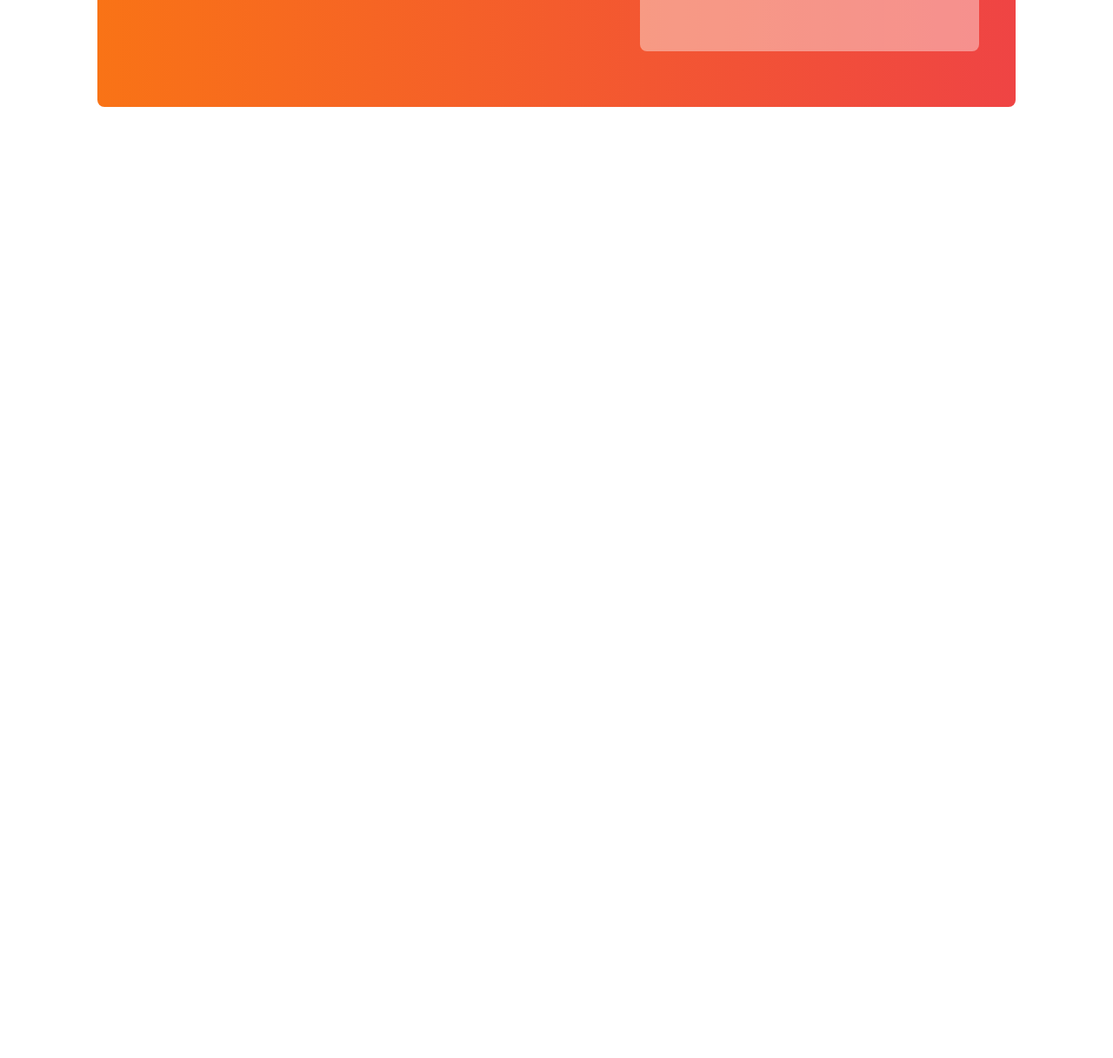
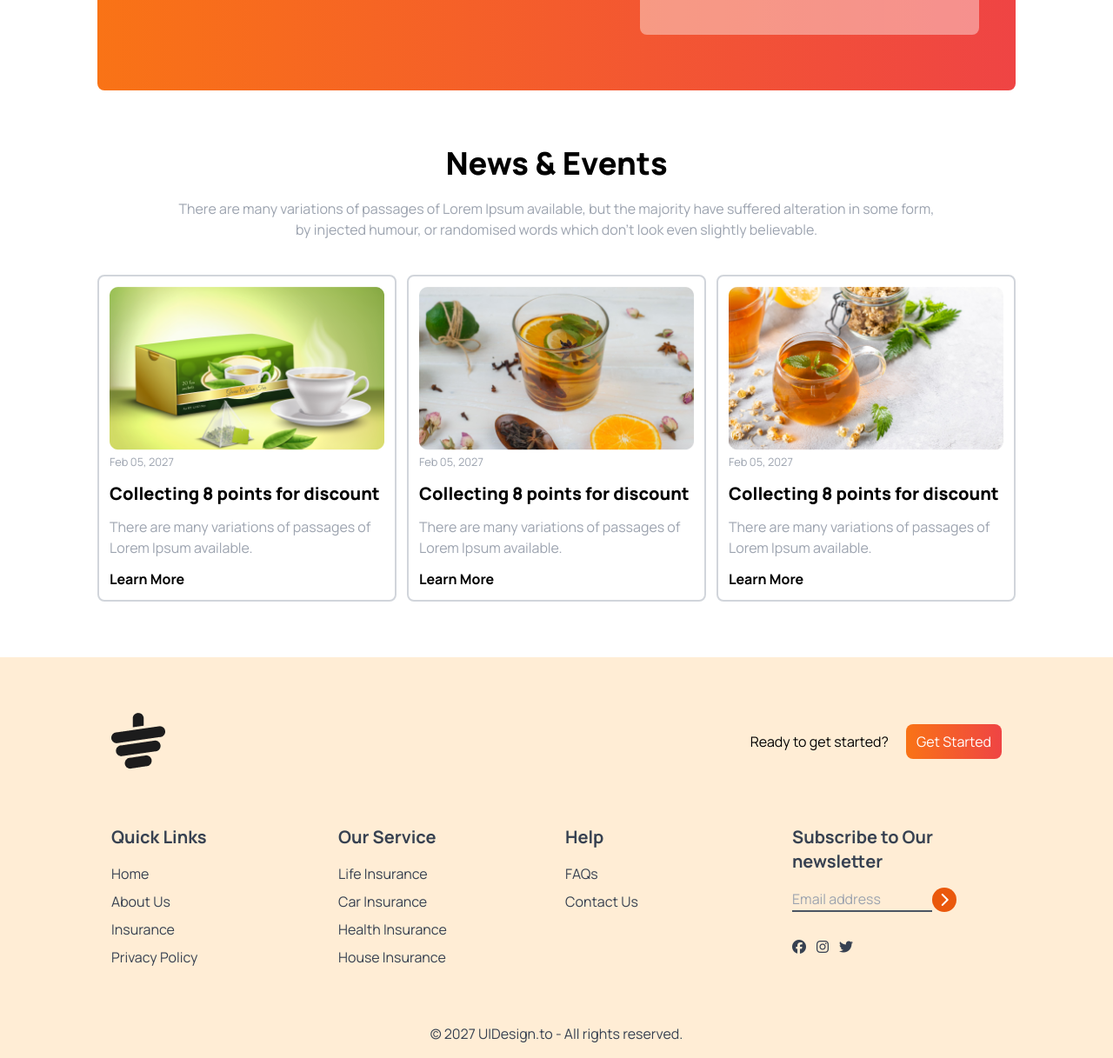
Before and after one commit to rejaulvoice18/tea-house-tailwind, a plain HTML site: page index.html in a window 1280 px wide. Shown: the part 2084-3301 px from the top of the page at 87% size. Before the commit the page ends 2271 px from the top, so only its background shows below. Drawn offline with nearby package versions, Linux system fonts and the light colour scheme.

Commit message:
done full website by tailwind

```diff
--- a/index.html
+++ b/index.html
@@ -18,13 +18,16 @@
         extend: {
           colors: {
             clifford: '#da373d',
+          },
+          fontFamily: {
+            manrope: ['Manrope', 'sans-serif'],
           }
         }
       }
     }
   </script>
 </head>
-<body>
+<body class="font-manrope">
     <main class="max-w-screen-xl mx-auto px-16 lg:px-28">
         <header class="flex pt-10 mb-20 ">
             <!--Banner Content-->
@@ -168,6 +171,108 @@
                 </div>
             </div>
         </section>
+        <!--News & Events Section-->
+        <section class="mb-16">
+            <div>
+                <div class="text-center">
+                    <h3 class="text-4xl font-extrabold mb-5">News & Events</h3>
+                    <p class="text-gray-400 w-5/6 mx-auto">There are many variations of passages of Lorem Ipsum available, but the majority have suffered alteration in some form, by injected humour, or randomised words which don't look even slightly believable. </p>
+                </div>
+            </div>
+            <!--News Card-->
+            <div class="grid grid-cols-1 md:grid-cols-3 mt-10 gap-3">
+                <!--Card One-->
+                <div class="border-2 border-gray-300 rounded-lg">
+                    <div class="p-3 space-y-3">
+                        <img src="./images/news-1.png" alt="">
+                        <small class="text-gray-400">Feb 05, 2027</small>
+                        <h4 class="font-extrabold text-xl">Collecting 8 points for discount</h4>
+                        <p class="text-gray-400 text-[16px]">There are many variations of passages of Lorem Ipsum available.</p>
+                        <h5 class="font-bold text-[16px]">Learn More</h5>
+                    </div>
+                </div>
+                 <!--Card two-->
+                 <div class="border-2 border-gray-300 rounded-lg">
+                    <div class="p-3 space-y-3">
+                        <img src="./images/news-2.png" alt="">
+                        <small class="text-gray-400">Feb 05, 2027</small>
+                        <h4 class="font-extrabold text-xl">Collecting 8 points for discount</h4>
+                        <p class="text-gray-400 text-[16px]">There are many variations of passages of Lorem Ipsum available.</p>
+                        <h5 class="font-bold text-[16px]">Learn More</h5>
+                    </div>
+                </div>
+                 <!--Card three-->
+                 <div class="border-2 border-gray-300 rounded-lg">
+                    <div class="p-3 space-y-3">
+                        <img src="./images/news-3.png" alt="">
+                        <small class="text-gray-400">Feb 05, 2027</small>
+                        <h4 class="font-extrabold text-xl">Collecting 8 points for discount</h4>
+                        <p class="text-gray-400 text-[16px]">There are many variations of passages of Lorem Ipsum available.</p>
+                        <h5 class="font-bold text-[16px]">Learn More</h5>
+                    </div>
+                </div>
+            </div>
+        </section>
     </main>
+    <footer class="bg-orange-100 p-4">
+        <div class="max-w-screen-xl mx-auto px-16 lg:px-28 mt-12">
+            <!--Logo-->
+            <div class="flex items-center justify-between mb-16">
+                <img src="./images/cup.png" alt="">
+                <div class="flex items-center gap-5">
+                    <h4>Ready to get started?</h4>
+                    <button class="bg-gradient-to-r from-orange-500 to-red-500 px-3 py-2 rounded-lg text-white">Get Started</button>
+                </div>
+            </div>
+            <!--Footer Content-->
+            <div class="mb-6 grid grid-cols-1 md:grid-cols-2 lg:grid-cols-4 gap-5 text-gray-700">
+                <!--First column-->
+                <div>
+                    <h2 class="font-bold text-xl mb-4">Quick Links</h2>
+                    <ul class="space-y-2">
+                        <li><a class="hover:text-orange-600" href="">Home</a></li>
+                        <li><a class="hover:text-orange-600" href="">About Us</a></li>
+                        <li><a class="hover:text-orange-600" href="">Insurance</a></li>
+                        <li><a class="hover:text-orange-600" href="">Privacy Policy</a></li>
+                    </ul>
+                </div>
+                <!--Second column-->
+                <div>
+                    <h2 class="font-bold text-xl mb-4">Our Service</h2>
+                    <ul class="space-y-2">
+                        <li><a class="hover:text-orange-600" href="">Life Insurance</a></li>
+                        <li><a class="hover:text-orange-600" href="">Car Insurance</a></li>
+                        <li><a class="hover:text-orange-600" href="">Health Insurance</a></li>
+                        <li><a class="hover:text-orange-600" href="">House Insurance</a></li>
+                    </ul>
+                </div>
+                <!--Third column-->
+                <div>
+                    <h2 class="font-bold text-xl mb-4">Help</h2>
+                    <ul class="space-y-2">
+                        <li><a class="hover:text-orange-600" href="">FAQs</a></li>
+                        <li><a class="hover:text-orange-600" href="">Contact Us</a></li>
+                    </ul>
+                </div>
+                <!--Subscribe section-->
+                <div>
+                    <h2 class="font-bold text-xl mb-4">Subscribe to Our newsletter</h2>
+                    <div class="flex spayce-y-2">
+                            <input placeholder="Email address" type="text" name="" id="" class="bg-transparent border-b-2 border-gray-600 w-4/6">
+                            <i class="fa-solid fa-chevron-right w-7 h-7 bg-orange-600 rounded-full inline-flex justify-center items-center text-white"></i>
+                    </div>
+                    <div class="mt-8 flex gap-3">
+                        <i class="fa-brands fa-facebook"></i>
+                        <i class="fa-brands fa-instagram"></i>
+                        <i class="fa-brands fa-twitter"></i>
+                    </div>
+                </div>
+            </div>
+            <!--All right reserve-->
+            <div class="mt-16 text-center">
+                <p class="text-gray-700">© 2027 UIDesign.to - All rights reserved.</p>
+            </div>
+        </div>
+    </footer>
 </body>
 </html>
```
